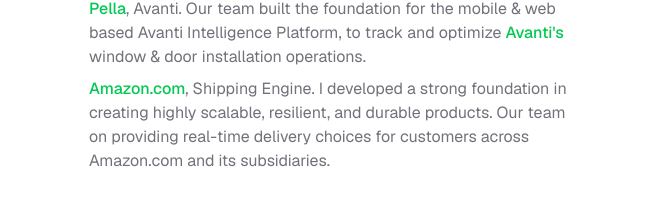
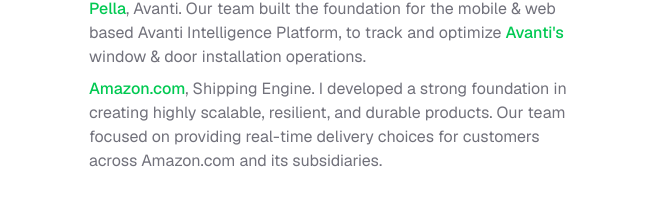
Before and after one commit to Afulton11/andrew-dot-dev, a Next.js app: page / in a window 1280 px wide. Shown: the part 371-594 px from the top of the page, without its empty margins (307-971 px from the left). Built offline with nearby package versions, Linux system fonts and the light colour scheme.

Commit message:
fix: typo

```diff
--- a/app/page.tsx
+++ b/app/page.tsx
@@ -52,9 +52,9 @@
                   <Link href="https://www.amazon.com/">Amazon.com</Link>
                 </Button>
                 , Shipping Engine. I developed a strong foundation in creating
-                highly scalable, resilient, and durable products. Our team on
-                providing real-time delivery choices for customers across
-                Amazon.com and its subsidiaries.
+                highly scalable, resilient, and durable products. Our team
+                focused on providing real-time delivery choices for customers
+                across Amazon.com and its subsidiaries.
               </p>
             </li>
           </ul>
```
